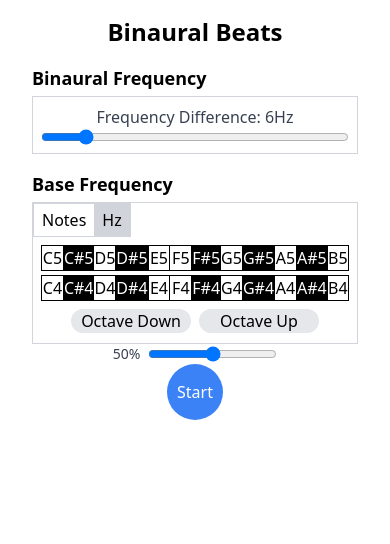
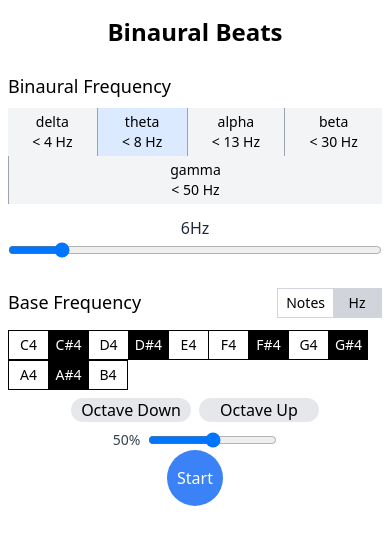
Before and after one commit to Britnell/binaural-beats, a Vue app: page / in a window 390 px wide. Shown: the top 544 px of the page. Built offline with nearby package versions, Linux system fonts and the light colour scheme.

Commit message:
tweaks : responsive layout & design

```diff
--- a/src/App.vue
+++ b/src/App.vue
@@ -2,7 +2,7 @@
 import BinauralWave from "./components/BinauralWave.vue";
 </script>
 <template>
-  <div class="max-w-[640px] mx-auto px-8 mb-20">
+  <div class="max-w-[650px] mx-auto sm:px-4 mb-20">
     <header class="py-4">
       <h1 class="text-2xl font-bold text-center">Binaural Beats</h1>
     </header>
@@ -11,5 +11,3 @@ import BinauralWave from "./components/BinauralWave.vue";
     </div>
   </div>
 </template>
-
-<style scoped></style>
--- a/src/components/BaseFreqKeys.vue
+++ b/src/components/BaseFreqKeys.vue
@@ -37,15 +37,20 @@ const currentNote = computed(() => {
 <template>
   <div class="">
     <div class="space-y-1">
-      <div v-for="oct in [octave + 1, octave]" :key="oct" class="flex">
+      <div
+        v-for="oct in [octave + 1, octave]"
+        :key="oct"
+        class="flex flex-wrap"
+      >
         <button
           v-for="key in keys"
           :key="'#' + key + oct"
           @click="setNote(key, oct)"
-          class="w-10 border border-black border-r-0 last:border-r"
+          class="sm:grow w-10 border border-black border-r-0 last:border-r text-sm py-1"
           :class="{
             'bg-black text-white': key.includes('#'),
             ' bg-blue-600': `${key}${oct}` === currentNote,
+            ' hidden sm:block ': oct !== octave,
           }"
         >
           {{ key }}{{ oct }}
--- a/src/components/BaseFrequencyControl.vue
+++ b/src/components/BaseFrequencyControl.vue
@@ -8,8 +8,8 @@ const emit = defineEmits(["update:modelValue"]);
 
 <template>
   <div class="w-full">
-    <label class="block text-sm font-medium text-gray-700"
-      >Base Frequency: {{ Math.floor(modelValue * 10) / 10 }}Hz</label
+    <label class="block text-sm text-center text-slate-800"
+      >Base Note: {{ Math.floor(modelValue * 10) / 10 }}Hz</label
     >
     <input
       type="range"
--- a/src/components/BinauralWave.vue
+++ b/src/components/BinauralWave.vue
@@ -1,5 +1,5 @@
 <script setup lang="ts">
-import { ref, onMounted, onUnmounted, watch } from "vue";
+import { ref, onMounted, onUnmounted, watch, computed } from "vue";
 import VolumeControl from "./VolumeControl.vue";
 import BaseFrequencyControl from "./BaseFrequencyControl.vue";
 import TabContainer from "./TabContainer.vue";
@@ -121,19 +121,57 @@ onUnmounted(() => {
     audioContext.value.close();
   }
 });
+
+const bands = {
+  delta: 4,
+  theta: 8,
+  alpha: 13,
+  beta: 30,
+  gamma: 50,
+};
+
+const bandKeys = Object.keys(bands) as (keyof typeof bands)[];
+
+const currentBand = computed(() => {
+  for (const key of bandKeys) {
+    if (frequencyDiff.value < bands[key]) return key;
+  }
+  return "";
+});
 </script>
 
 <template>
   <div class="controls sm:grid grid-cols-[auto_80px] gap-2">
-    <div class="row-span-2 space-y-4">
-      <div>
-        <h2 class="font-bold text-lg mb-1">Binaural Frequency</h2>
-        <div class="border border-gray-300 p-2 flex flex-col items-center">
-          <label class="block text-gray-700"
-            >Frequency Difference: {{ frequencyDiff }}Hz</label
+    <div class="row-span-2 xxxmax-w-[550px] space-y-4">
+      <div class="sm:border border-gray-300 p-2 sm:p-4">
+        <div class="flex mb-2 items-center gap-4">
+          <h2 class="text-lg">Binaural Frequency</h2>
+        </div>
+        <div class="flex flex-wrap divide-x divide-solid divide-gray-400">
+          <div
+            v-for="[band, max] in Object.entries(bands)"
+            :key="band"
+            class="grow px-4 flex-[1_0_auto]"
+            :class="{
+              'bg-blue-100': currentBand === band,
+              'bg-gray-100': currentBand !== band,
+            }"
+          >
+            <div class="py-1 text-center flex flex-col text-sm">
+              <span>
+                {{ band }}
+              </span>
+              <span> {{ `< ${max} Hz` }}</span>
+            </div>
+          </div>
+        </div>
+        <div class="pt-3">
+          <label class="block text-center text-slate-800" for="freqdiff">
+            {{ frequencyDiff }}Hz</label
           >
           <input
             type="range"
+            id="freqdiff"
             v-model.number="frequencyDiff"
             min="1"
             max="40"
@@ -142,8 +180,10 @@ onUnmounted(() => {
         </div>
       </div>
       <div>
-        <h2 class="font-bold text-lg mb-1">Base Frequency</h2>
         <TabContainer :tabs="['Notes', 'Hz']">
+          <template #header>
+            <h2 class="text-lg sm:px-2">Base Frequency</h2>
+          </template>
           <template #Hz>
             <div class="grow grid place-items-center">
               <BaseFrequencyControl v-model.number="baseFrequency" />
--- a/src/components/TabContainer.vue
+++ b/src/components/TabContainer.vue
@@ -13,26 +13,27 @@ const switchTab = (tab: string) => {
 </script>
 
 <template>
-  <div>
-    <div class="border border-gray-300">
-      <div class="flex border border-gray-300 w-fit">
+  <div class="sm:border border-gray-300 px-2 sm:px-0">
+    <div class="flex">
+      <slot name="header"></slot>
+      <div class="ml-auto flex border border-gray-300 w-fit">
         <button
           v-for="tab in props.tabs"
           :key="tab"
-          class="px-2 py-1"
+          class="px-2 py-1 text-sm min-w-12"
           :class="[activeTab === tab ? ' ' : 'bg-gray-300 hover:bg-gray-100']"
           @click="switchTab(tab)"
         >
           {{ tab }}
         </button>
       </div>
-      <div class="p-2">
-        <template v-for="tab in tabs" :key="tab">
-          <div v-show="activeTab === tab" class="min-h-[90px] flex flex-col">
-            <slot :name="tab"></slot>
-          </div>
-        </template>
-      </div>
+    </div>
+    <div class="py-2 sm:px-2">
+      <template v-for="tab in tabs" :key="tab">
+        <div v-show="activeTab === tab" class="sm:min-h-[90px] flex flex-col">
+          <slot :name="tab"></slot>
+        </div>
+      </template>
     </div>
   </div>
 </template>
--- a/tailwind.config.js
+++ b/tailwind.config.js
@@ -1,11 +1,12 @@
 /** @type {import('tailwindcss').Config} */
 export default {
-  content: [
-    "./index.html",
-    "./src/**/*.{vue,js,ts,jsx,tsx}",
-  ],
+  content: ["./index.html", "./src/**/*.{vue,js,ts,jsx,tsx}"],
   theme: {
-    extend: {},
+    extend: {
+      screens: {
+        xs: "480px",
+      },
+    },
   },
   plugins: [],
-}
+};
```
